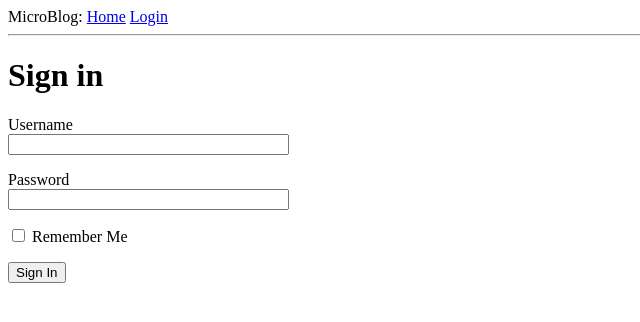
After one commit to IsaMukadam/Microblog, a Flask app: page /login in a window 1280 px wide. The commit adds this page. Shown: the top 322 px of the page, without its empty margins (0-640 px from the left). Run offline with Flask 3, Linux system fonts and the light colour scheme.

Commit message:
setting up a login form html and the LoginForm class with the fields I wanted: username, password and the option to remember me

```diff
--- /dev/null
+++ b/app/forms.py
@@ -0,0 +1,17 @@
+from flask_wtf import FlaskForm
+from wtforms import StringField, PasswordField, BooleanField, SubmitField
+from wtforms.validators import DataRequired
+
+class LoginForm(FlaskForm):
+    """
+    Setting up a login form with the fields username, password, remember me and submit button.
+
+    Attributes:
+        username (StringField): Store users username
+        password (PasswordField): Stores users password
+        remember_me (BooleanField): Stores boolean remember me response
+    """
+    username = StringField('Username', validators=[DataRequired()])
+    password = PasswordField('Password', validators=[DataRequired()])
+    remember_me = BooleanField('Remember Me')
+    submit = SubmitField('Sign In')
--- a/app/routes.py
+++ b/app/routes.py
@@ -1,9 +1,25 @@
+# Importing the render template and the app
 from flask import render_template
 from app import app
+from app.forms import LoginForm
 
+
+# @app.route('/') maps the root URL (http://yourdomain.com/) to the function.
+# @app.route('/index') maps the /index URL (http://yourdomain.com/index) to the same function.
 @app.route('/')
 @app.route('/index')
+
 def index():
+    """
+    Renders the home page with a sample user and list of blog posts.
+
+    The function prepares a mock user and a list of example posts,
+    each containing an author and a body. It then renders the
+    'index.html' template, passing the user and posts data to it.
+
+    Returns:
+        str: Rendered HTML of the index page using the specified template.
+    """
     user = {'username': 'Isa'}
     posts = [
         {
@@ -20,3 +36,8 @@ def index():
         }
     ]
     return render_template('index.html', title='Home', user=user, posts=posts)
+
+@app.route('/login')
+def login():
+    form = LoginForm()
+    return render_template('login.html', title='Sign In', form=form)
--- a/app/templates/base.html
+++ b/app/templates/base.html
@@ -2,6 +2,7 @@
 <html>
 
 <head>
+    {# Set the page title dynamically if 'title' is provided, otherwise show a default #}
     {% if title %}
     <title>{{ title }} - MicroBlog</title>
     {% else %}
@@ -10,10 +11,16 @@
 </head>
 
 <body>
-    <div>MicroBlog: <a href="/index">Home</a></div>
+    <!-- Navigation bar -->
+    <div>MicroBlog:
+        <a href="/index">Home</a>
+        <a href="/login">Login</a>
+    </div>
     <hr>
+
+    <!-- Placeholder for page-specific content -->
     {% block content %}{% endblock %}
-    </div>
+
 </body>
 
 </html>
--- /dev/null
+++ b/app/templates/login.html
@@ -0,0 +1,20 @@
+<!-- Extends the homepage -->
+{% extends "base.html" %}
+
+{% block content %}
+<h1>Sign in</h1>
+<form action="" method="post" novalidate>
+    <!-- Form with username, password, remember me checkbox and submit button -->
+    {{ form.hidden_tag() }}
+    <p>
+        {{ form.username.label }}<br>
+        {{ form.username(size=32) }}
+    </p>
+    <p>
+        {{ form.password.label }}<br>
+        {{ form.password(size=32) }}
+    </p>
+    <p>{{ form.remember_me() }} {{ form.remember_me.label }}</p>
+    <p>{{ form.submit() }}</p>
+</form>
+{% endblock %}
--- a/requirements.txt
+++ b/requirements.txt
@@ -1,2 +1,3 @@
 flask
 python-dotenv
+flask-wtf
```
Also changed, not shown: app/__init__.py (+7 -0 lines), app/templates/index.html (+7 -4 lines), config.py (added, +13 -0 lines), 1 other file.
